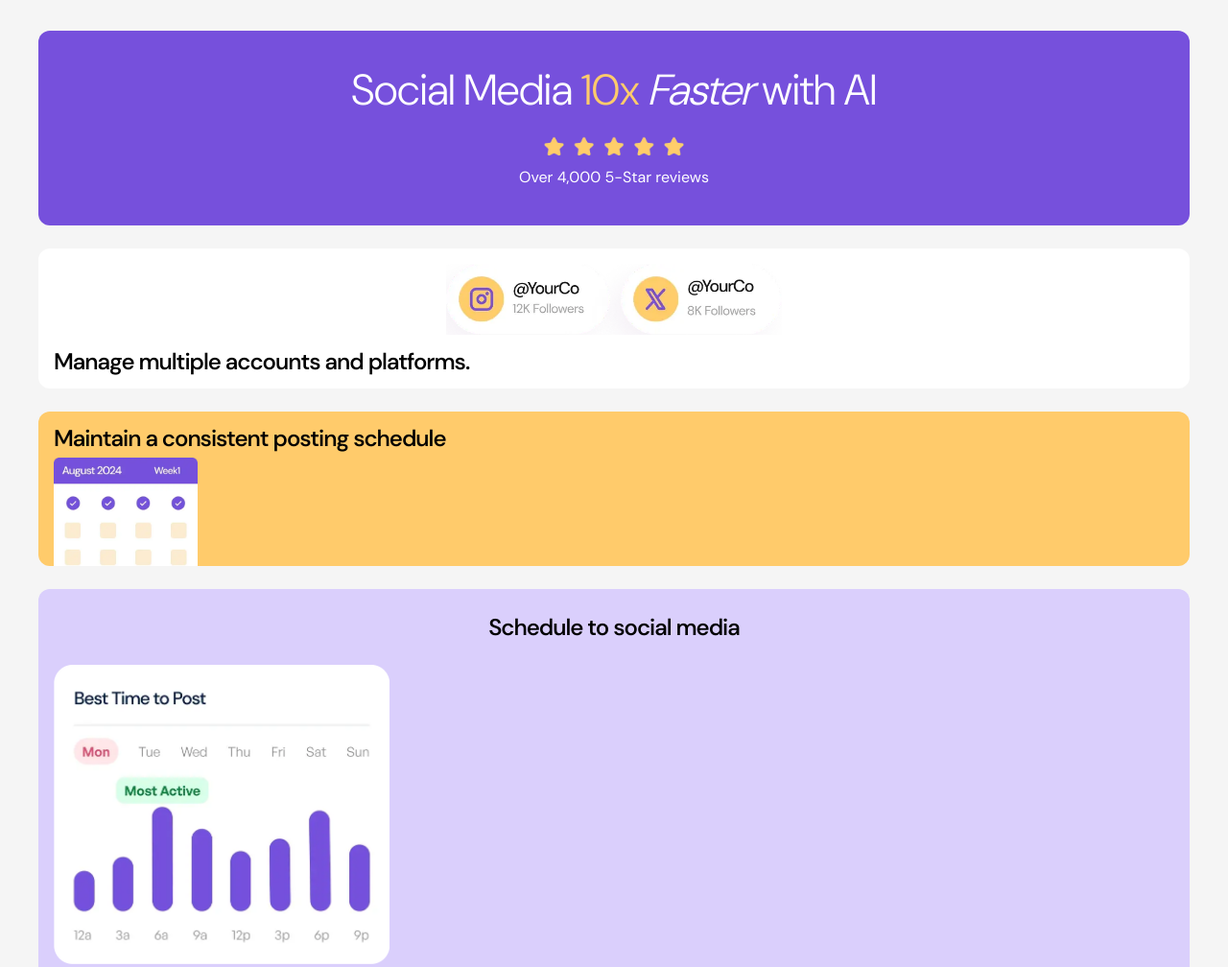
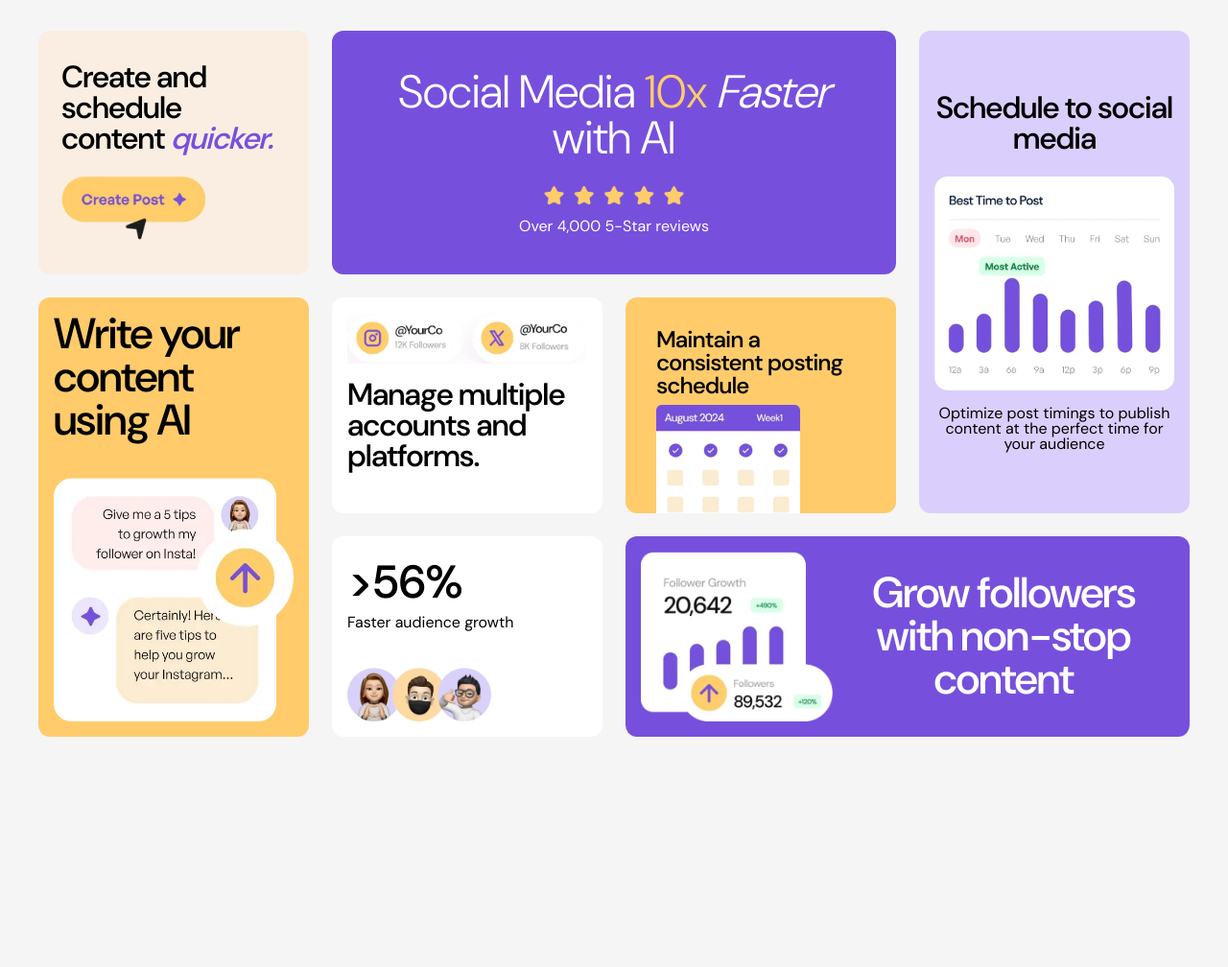
Before and after one commit to LeejanAlipio/html-css-projects, a plain HTML site: page bento-grid/index.html in a window 1280 px wide. Shown: the top 1008 px of the page at 96% size. After the commit the page ends 800 px from the top, so only its background shows below. Drawn offline with Linux system fonts and the light colour scheme.

Commit message:
feat: Add desktop view

```diff
--- a/bento-grid/style.css
+++ b/bento-grid/style.css
@@ -35,6 +35,7 @@
     --text-l: 2rem;
     --text-xl: 2.5rem;
     --text-2xl: 2.8rem;
+    --text-3xl: 3rem;
 
     --line-height: 1;
     --letter-spacing: -1px;
@@ -134,6 +135,7 @@ body {
     color: var(--black);
     font-size: var(--text-m);
     font-weight: 550;
+    line-height: var(--line-height);
     letter-spacing: var(--letter-spacing);
     margin-bottom: var(--space-3);
 }
@@ -230,3 +232,102 @@ body {
 .write-ai-img {
     width: min(100%, 200px);
 }
+
+@media (min-width: 1024px) {
+    .bento-grid {
+        display: grid;
+        grid-template-columns: repeat(4, 1fr);
+        grid-auto-rows: minmax(200px, auto);
+        grid-template-areas:
+        "create   social   social   schedule"
+        "write    multiple posting  schedule"
+        "write    growth   grow-fol grow-fol";
+    }
+
+    .create-schedule {
+        grid-area: create;
+        display: flex;
+        flex-direction: column;
+        justify-content: center;
+    }
+
+    .create-schedule-title {
+        font-size: var(--text-l);
+    }
+
+    .social-media {
+        grid-area: social;
+        display: flex;
+        flex-direction: column;
+        justify-content: center;
+    }
+
+    .social-media-title {
+        font-size: var(--text-3xl);
+    }
+
+    .schedule-socmed {
+        grid-area: schedule;
+        display: flex;
+        flex-direction: column;
+        justify-content: center;
+    }
+
+    .schedule-socmed-title {
+        font-size: var(--text-l);
+    }
+
+    .write-ai {
+        grid-area: write;
+        display: flex;
+        flex-direction: column;
+        justify-content: space-between;
+    }
+
+    .write-ai-title {
+        font-size: var(--text-2xl);
+    }
+
+    .write-ai-img {
+        width: min(100%, 300px);
+    }
+
+    .multiple-accounts {
+        grid-area: multiple;
+    }
+
+    .multiple-accounts-title {
+        font-size: var(--text-l);
+    }
+
+    .posting-schedule {
+        grid-area: posting;
+        padding: var(--space-4) var(--space-4) 0 var(--space-4);
+    }
+
+    .audience-growth {
+        grid-area: growth;
+        display: flex;
+        flex-direction: column;
+        justify-content: space-between;
+    }
+
+    .audience-growth-title {
+        font-size: var(--text-3xl);
+    }
+
+    .grow-followers {
+        grid-area: grow-fol;
+        display: flex;
+        align-items: center;
+    }
+
+    .grow-followers-img {
+        margin: 0;
+    }
+
+    .grow-followers-title {
+        font-size: var(--text-2xl);
+        width: 300px;
+    }
+}
```
